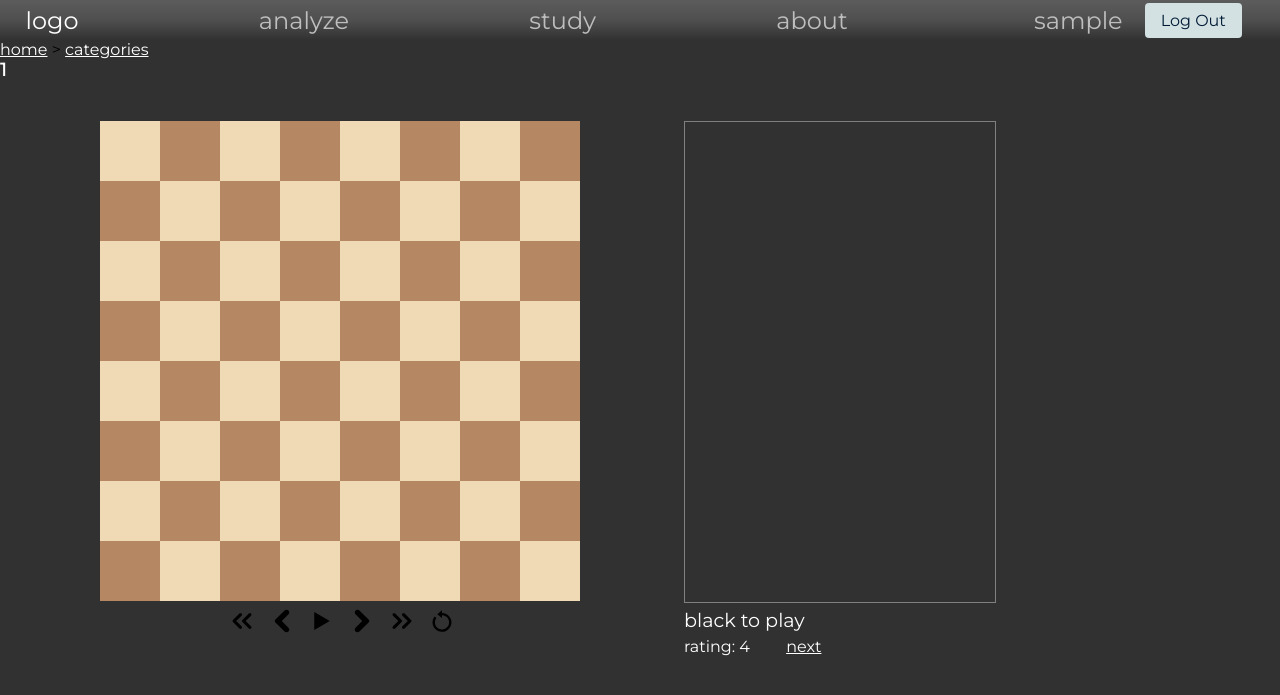
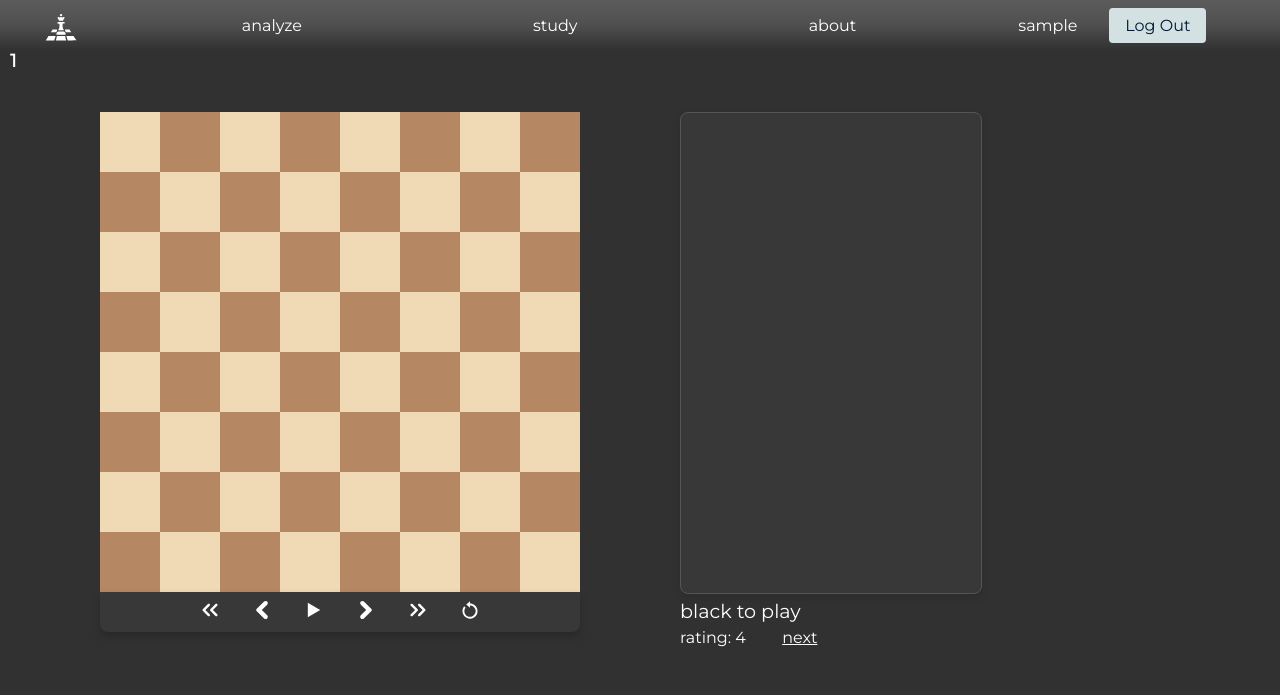
Before and after one commit to jabaadamia/chess_project, a Django app: page /puzzles/1/1 in a window 1280 px wide. Shown: the top 695 px of the page. Run offline with Django 5.2, Linux system fonts and the light colour scheme; a user stored in the database is signed in; tables that the repository leaves empty hold one stand-in row (values such as "Sample post"); parts of the project's set-up code (start-up, migrations or seed data) failed here and were passed over.

Commit message:
added styles

```diff
--- a/static/css/base.css
+++ b/static/css/base.css
@@ -1,31 +1,88 @@
-*{
-    /* box-sizing: border-box; */
+* {
     margin: 0;
     padding: 0;
 }
 
-body{
+body {
     background-color: #313131;
     font-family: "Montserrat", sans-serif;
 }
 
-
-#navbar{
+#navbar {
     display: flex;
-    flex-direction: row;
-    justify-content: space-between ;
+    justify-content: space-between;
     align-items: center;
-    padding-left: 2%;
-    height: 40px;
-    background: linear-gradient(to bottom,#5c5c5c, #4F4F4F,  #313131);
+    padding: 0 2%;
+    height: 50px;
+    background: linear-gradient(to bottom, #5c5c5c, #4F4F4F, #313131);
+    position: relative;
 }
 
-#navbar .barlink{
-    color: #bebebe;
+
+#menu {
+    display: flex;
+    justify-content: space-between;
+    align-items: center;
+    width: 50%;
+    gap: 20px;
+    transition: transform 0.5s ease, opacity 0.3s ease;
+}
+
+.barlink {
+    color: white;
     text-decoration: none;
-    font-size: 1.5rem;
 }
-#navbar #logo{color: white;}
+
+#hamburger {
+    display: none;
+    flex-direction: column;
+    gap: 5px;
+    cursor: pointer;
+}
+
+#hamburger span {
+    width: 25px;
+    height: 3px;
+    background-color: white;
+}
+
+/* Responsive Menu */
+@media (max-width: 768px) {
+    #menu {
+        position: fixed;
+        top: 50px;
+        right: 0;
+        width: 250px;
+        height: 80vh;
+        background-color: #313131;
+        flex-direction: column;
+        align-items: center;
+        padding-top: 20px;
+
+        /* Hidden state */
+        transform: translateX(100%);
+        opacity: 0;
+        visibility: hidden;
+        transition: transform 0.5s ease, opacity 0.3s ease;
+    }
+
+    #hamburger {
+        display: flex;
+    }
+
+    /* When menu is active */
+    #menu.active {
+        transform: translateX(0);
+        opacity: 1;
+        visibility: visible;
+        z-index: 1000;
+    }
+
+    #navbar.active #hamburger span {
+        background-color: black;
+    }
+}
+
 
 #login {
     padding-right: 2rem;
@@ -52,3 +109,9 @@ a.button {
 a.button:hover {
     background-color: #94a4a5; /* Darker green */
 }
+
+#logo{
+    width: 70px;
+    height: 70px;
+    margin-top: 10px;
+}
--- a/static/css/board.css
+++ b/static/css/board.css
@@ -48,36 +48,6 @@
     user-select: none;
 }
 
-#pgn{
-    position: relative;
-    width: 300px;
-    height: 480px;
-    left: 200px;
-    padding-left: 10px;
-    border: 1px solid gray;
-    overflow-y: auto;
-}
-#pgn div{
-    display: flex;
-    width: 200px;
-    height: 30px;
-    font-size: larger;
-}
-
-#toolbar{
-    display: flex;
-    justify-content: center;
-    align-items: center;
-    position: relative;
-    width: 484px;
-    left: 100px;
-
-}
-#toolbar div img{
-    width: 40px;
-    height: 40px;
-}
-
 .white-square {
     width: 60px;
     height: 60px;
@@ -92,9 +62,94 @@
 
 
 .circle {
-    width: 15px; /* Adjust the size as needed */
-    height: 15px; /* Adjust the size as needed */
+    width: 18px;
+    height: 18px;
     background-color: #3c3c3c7b;
     border-radius: 50%;
+}
 
+/* Toolbar styling */
+#toolbar {
+    display: flex;
+    justify-content: center;
+    align-items: center;
+    position: relative;
+    left: 100px;
+    background-color: #383838;
+    border-radius: 0 0 8px 8px;
+    padding: 2px;
+    box-shadow: 0 4px 8px rgba(0, 0, 0, 0.2);
 }
+
+#toolbar div {
+    margin: 0 10px;
+    cursor: pointer;
+    transition: transform 0.3s ease;
+}
+
+/* Hover effect for toolbar icons */
+#toolbar div:hover {
+    transform: scale(1.2);
+}
+
+#toolbar img {
+    width: 32px;
+    height: 32px;
+    filter: brightness(0) invert(1);
+}
+
+/* Styling for the PGN container */
+#pgn {
+    position: relative;
+    width: 300px;
+    height: 480px;
+    left: 200px;
+    padding-top: 0px;
+    border: 1px solid #555;
+    background-color: #383838;
+    color: #E0E0E0;
+    overflow-y: auto;
+    border-radius: 8px;
+    box-shadow: 0 4px 8px rgba(0, 0, 0, 0.1);
+}
+
+/* Style for each div inside the PGN area */
+#pgn div {
+    display: flex;
+    justify-content: space-between;
+    width: 100%;
+    height: 20px;
+    padding: 8px;
+    font-size: 16px;
+    font-weight: bold;
+    border-bottom: 1px solid #444;
+}
+
+/* Hover effect for PGN divs */
+#pgn div:hover {
+    background-color: #555;
+}
+
+/* For responsiveness (smaller screens) */
+@media screen and (max-width: 600px) {
+    #pgn {
+        width: 80%;
+        left: 10%;
+    }
+
+    #toolbar {
+        width: 90%;
+    }
+}
+
+.pgn-move {
+    position: absolute;
+    cursor: pointer;
+    transition: background-color 0.3s ease, transform 0.2s ease; /* Smooth transition */
+}
+
+/* Hover effect */
+.pgn-move:hover {
+    color: white; /* Change text color to white */
+    transform: scale(1.1); /* Slightly scale up the element */
+}
--- a/static/js/puzzle.js
+++ b/static/js/puzzle.js
@@ -383,6 +383,7 @@ function movemake(start_square_id, square_id, valid_moves, forpgnnav=false, to_s
                     m.style.position = 'absolute'
                     m.innerText = move;
                     m.id = 'm'+b.half_moves;
+                    m.classList.add('pgn-move');
                     if (b.move == 'b'){
                         let fullmovediv = document.createElement('div');
                         fullmovediv.id = 'move'+b.full_moves;
@@ -422,9 +423,10 @@ function movemake(start_square_id, square_id, valid_moves, forpgnnav=false, to_s
 
             if (!forpgnnav){
                 const m = document.createElement('p');
-                m.style.position = 'absolute';
+                //m.style.position = 'absolute';
                 m.innerText = move;
                 m.id = 'm'+b.half_moves;
+                m.classList.add('pgn-move');
                 if (b.move == 'b'){
                     let fullmovediv = document.createElement('div');
                     fullmovediv.id = 'move'+b.full_moves;
--- a/studies/views.py
+++ b/studies/views.py
@@ -1,7 +1,6 @@
 import chess
 import chess.pgn
 import io
-import uuid
 from datetime import datetime
 import json
 
--- a/templates/_base.html
+++ b/templates/_base.html
@@ -8,27 +8,33 @@
     <link rel="preconnect" href="https://fonts.googleapis.com">
     <link rel="preconnect" href="https://fonts.gstatic.com" crossorigin>
     <link href="https://fonts.googleapis.com/css2?family=Montserrat&display=swap" rel="stylesheet">
-    <link rel="icon" href="{% static 'images/chessicons/whiterook.png' %}" type="image/png">
+    <link rel="icon" href="{% static 'images/chesslogo.svg' %}" type="image/png">
     {% block extra_css %}{% endblock %}
 </head>
 <body>
 
     <nav>
         <div id="navbar">
-            <a href="{% url 'home' %}" class="barlink" id="logo">logo</a>
-            <a href="{% url 'analyze' %}" class="barlink">analyze</a>
-            <a href="" class="barlink">study</a>
-            <a href="" class="barlink">about</a>
+            <a href="{% url 'home' %}" class="barlink"><img src="{% static 'images/chesslogo.svg' %}" alt="logo" id="logo"></a>
+            <div id="menu" class="menu">
+                <a href="{% url 'analyze' %}" class="barlink">analyze</a>
+                <a href="" class="barlink">study</a>
+                <a href="" class="barlink">about</a>
+            </div>
 
             <div id="login">
                 {% if user.is_authenticated %}
                     <a href="{% url 'profile' username=user.username %}" class="barlink"> {{ user.username }}</a>
-
                     <a href="{% url 'account_logout' %}" class="button">Log Out</a>
                 {% else %}
                     <a href="{% url 'account_login' %}" class="button">Log In</a>
                     <a href="{% url 'account_signup' %}" class="button">Sign Up</a>
                 {% endif %}
+            </div>
+            <div id="hamburger" class="hamburger">
+                <span></span>
+                <span></span>
+                <span></span>
             </div>
         </div>
     </nav>
@@ -37,5 +43,14 @@
     {% block content %}
     {% endblock content %}
 </div>
+
+<script>
+document.getElementById('hamburger').addEventListener('click', function () {
+    // Toggle the 'active' class on the navbar and menu for animation
+    document.getElementById('navbar').classList.toggle('active');
+    document.getElementById('menu').classList.toggle('active');
+});
+</script>
+
 </body>
 </html>
--- a/templates/puzzles/puzzles_by_tag.html
+++ b/templates/puzzles/puzzles_by_tag.html
@@ -8,10 +8,8 @@
 {% endblock %}
 
 {% block content %}
-    <a href="{% url 'home' %}">home</a>
-    >
-    <a href="{% url 'puzzle_home' %}">categories</a>
-    <h3>{{ tag }}</h3>
+
+    <h3 style="margin-left: 10px;">{{ tag }}</h3>
 
     <div id="listbar">
     {% for puzzle in puzzles %}
```
Also changed, not shown: static/css/analyze.css (added, +69 -0 lines), static/js/game.js (+6 -3 lines), templates/studies/analyze.html (+9 -7 lines), static/images/chesslogo.png (added), static/images/chesslogo.svg (added), 1 other file.
